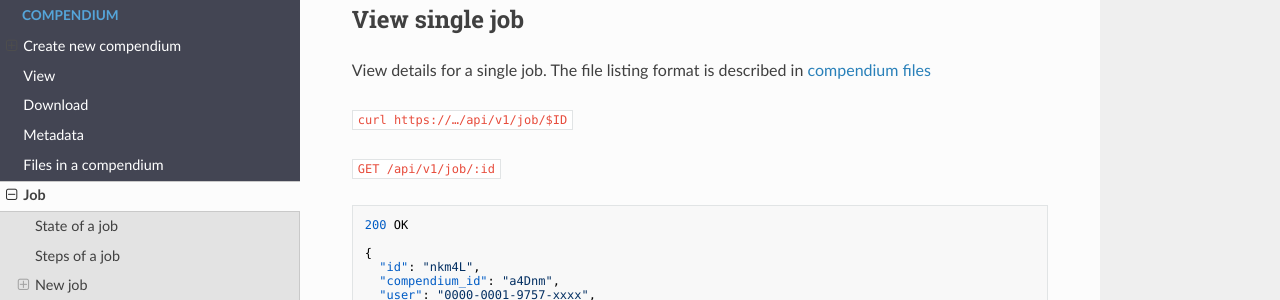
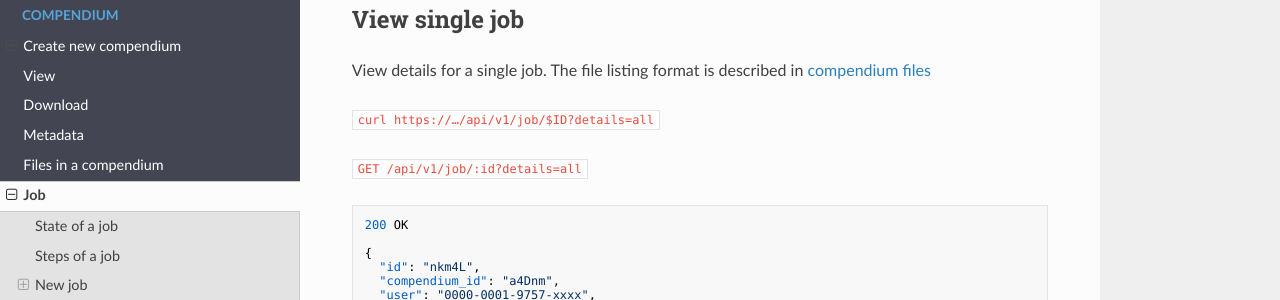
Before and after one commit to o2r-project/api, an MkDocs documentation site: the page built from docs/job.md, in a window 1280 px wide and 900 px high, scrolled down 3105 px. Shown: the part 147-447 px from the top of the window. Built offline with MkDocs 1.6.1, drawn with Linux system fonts in a browser that asks for light colours; nearby versions of some CDN libraries; old or Windows-style settings are respelled for this version of MkDocs.

Commit message:
[Add] URL parameter "details" included in example URL
I forgot to add that. My bad!

````diff
--- a/docs/job.md
+++ b/docs/job.md
@@ -147,9 +147,9 @@ The overall job state can be added to the job list response:
 
 View details for a single job. The file listing format is described in [compendium files](compendium/files.md)
 
-`curl https://…/api/v1/job/$ID`
+`curl https://…/api/v1/job/$ID?details=all`
 
-`GET /api/v1/job/:id`
+`GET /api/v1/job/:id?details=all`
 
 ```json
 200 OK
````
